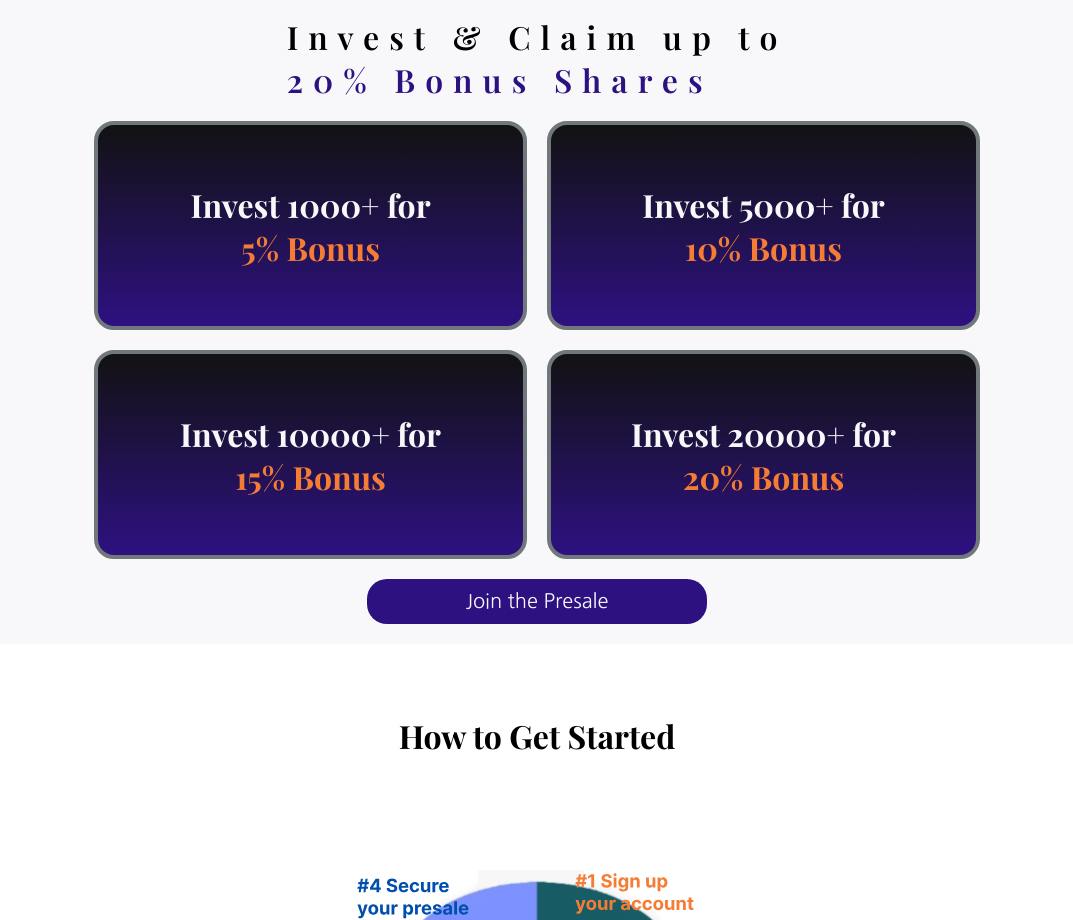
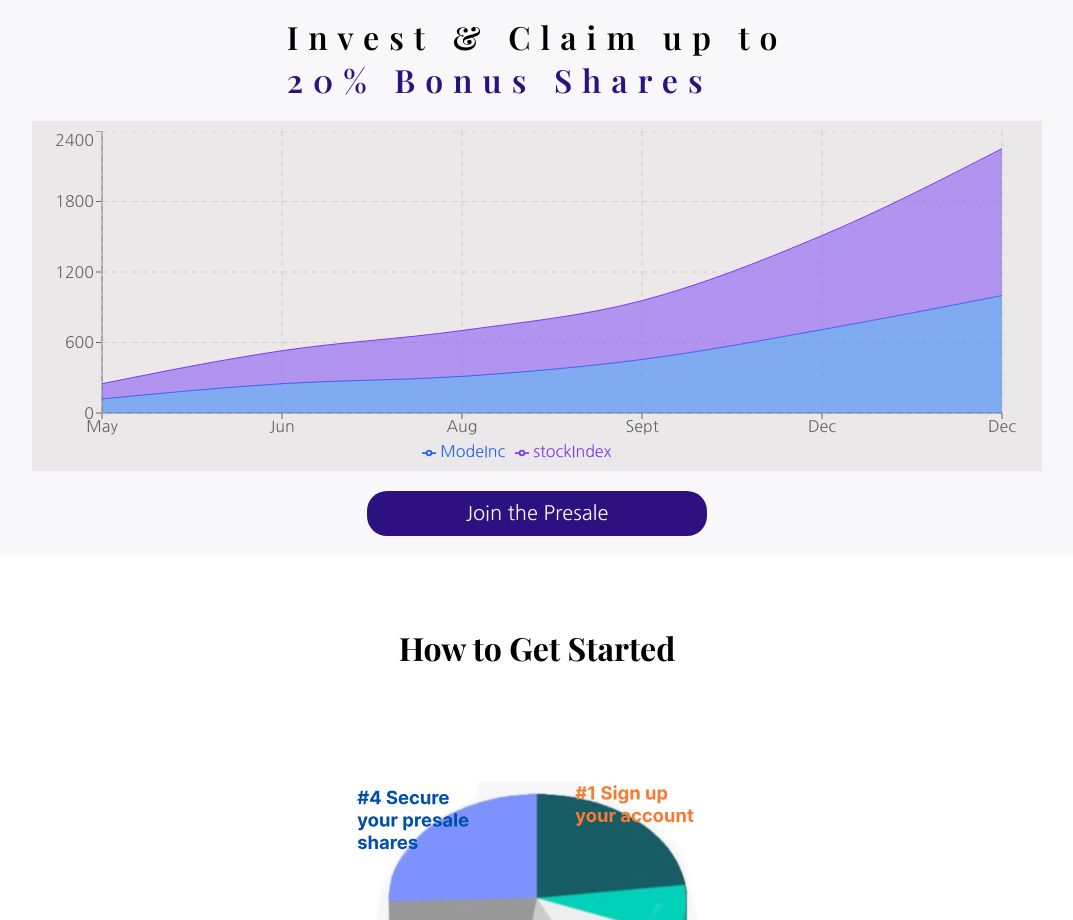
Before and after one commit to mygitaza/stockpresale, a React (Vite) app: page / in a window 1280 px wide. Shown: the part 1880-2800 px from the top of the page, without its empty margins (103-1176 px from the left). Built offline with nearby package versions, Linux system fonts and the light colour scheme; a web font is replaced by a local one.

Commit message:
updated chart

```diff
--- a/package.json
+++ b/package.json
@@ -16,7 +16,8 @@
     "react-dom": "^19.1.0",
     "react-redux": "^9.2.0",
     "react-router": "^7.5.2",
-    "react-router-dom": "^7.5.2"
+    "react-router-dom": "^7.5.2",
+    "recharts": "^2.15.3"
   },
   "devDependencies": {
     "@eslint/js": "^9.22.0",
--- a/src/pages/Invest/Invest.css
+++ b/src/pages/Invest/Invest.css
@@ -15,11 +15,15 @@
     color: var(--st-PR);
 }
 .invest-wrapper{
-    display: grid;
-    align-items: center;
-    grid-template-columns: 1fr 1fr;
-    gap: 20px;
+    height: 350px;
+    width: 100%;
+    background-color: rgb(234, 232, 232);
+    padding: 10px;
 }
+/* .responsive-chart{
+    width: 100%;
+    height: 300px;
+} */
 .invest-content{
     background-image: linear-gradient(#121212, #2D1181);
     color: var(--st-Wh);
--- a/src/pages/Invest/Invest.jsx
+++ b/src/pages/Invest/Invest.jsx
@@ -1,26 +1,54 @@
 import React from 'react'
 import './Invest.css'
 import { Link, useNavigate, useOutletContext } from 'react-router-dom'
+import { AreaChart, Area, XAxis, YAxis, CartesianGrid, Tooltip, Legend, ResponsiveContainer } from 'recharts';
 import { useSelector } from 'react-redux'
 
 
-const invest_list = [
+const investData = [
     {
-        title: "Invest 1000+ for",
-        subtitle: "5% Bonus"
+        name: 'May',
+        stock: "MODE Inc",
+        unit: 0.9,
+        ModeInc: 120,
+        stockIndex: 129
     },
     {
-        title: "Invest 5000+ for",
-        subtitle: "10% Bonus"
+        name: 'Jun',
+        stock: "MODE Inc",
+        unit: 12,
+        ModeInc: 250,
+        stockIndex: 280
     },
     {
-        title: "Invest 10000+ for",
-        subtitle: "15% Bonus"
+        name: 'Aug',
+        stock: "MODE Inc",
+        unit: 14,
+        ModeInc: 312,
+        stockIndex: 390
     },
     {
-        title: "Invest 20000+ for",
-        subtitle: "20% Bonus"
+        name: 'Sept',
+        stock: "MODE Inc",
+        unit: 16,
+        ModeInc: 456,
+        stockIndex: 500
     },
+    {
+        name: 'Dec',
+        stock: "MODE Inc",
+        unit: 18,
+        ModeInc: 710,
+        stockIndex: 800
+    },
+    {
+        name: 'Dec',
+        stock: "MODE Inc",
+        unit: 18,
+        ModeInc: 1000,
+        stockIndex: 1250
+    },
+
 ]
 const Invest = () => {
     const {setShowLogin} = useOutletContext();
@@ -42,14 +70,29 @@ const Invest = () => {
         <h1 className='invest-headerTwo'>20% Bonus Shares</h1>
         </div>
         <div className="invest-wrapper">
-            {
-                invest_list.map((item,index)=>(
-                    <div className='invest-content' key={index}>
-                        <h1>{item.title}</h1>
-                        <h1 className='invest-content-headerOne'>{item.subtitle}</h1>
-                    </div>
-                ))
-            }
+        <ResponsiveContainer width="100%" height="100%">
+        <AreaChart width={500} height={400} data={investData} margin={{right: 30}}>
+        <YAxis/>
+        <XAxis dataKey="name"/>
+        <CartesianGrid strokeDasharray="5 5"/>
+        <Tooltip/>
+        <Legend/>
+            <Area
+            type="monotone"
+            stroke='#2563eb'
+            fill='#3b82f6'
+            dataKey="ModeInc"
+            stackId="1"
+            />
+            <Area
+            type="monotone"
+            stroke='#7c3aed'
+            fill='#8b5cf6'
+            dataKey="stockIndex"
+            stackId="1"
+            />
+        </AreaChart>
+        </ResponsiveContainer>
         </div>
         <button onClick={handlePreSaleClick} className='presale-btn'>Join the Presale</button>
     </div>
```
Also changed, not shown: 1 other file (tests, documents, lock files or other folders).
